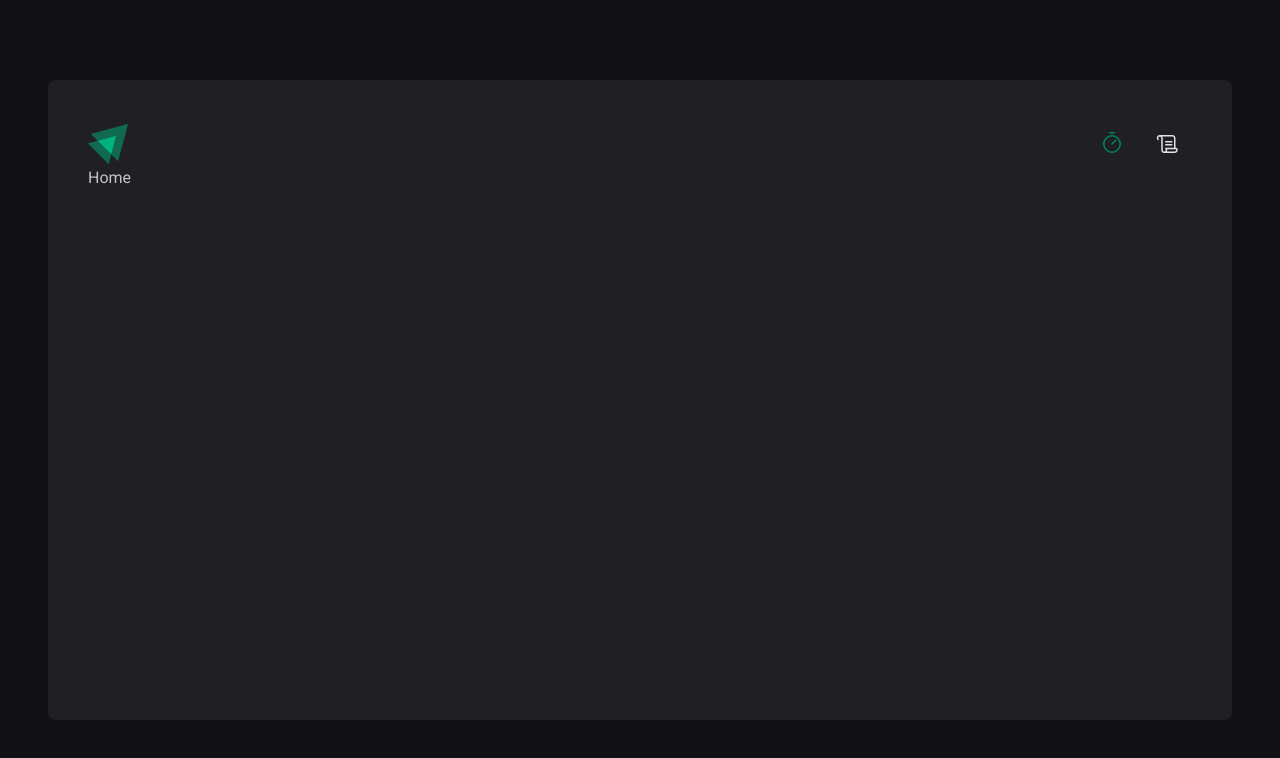
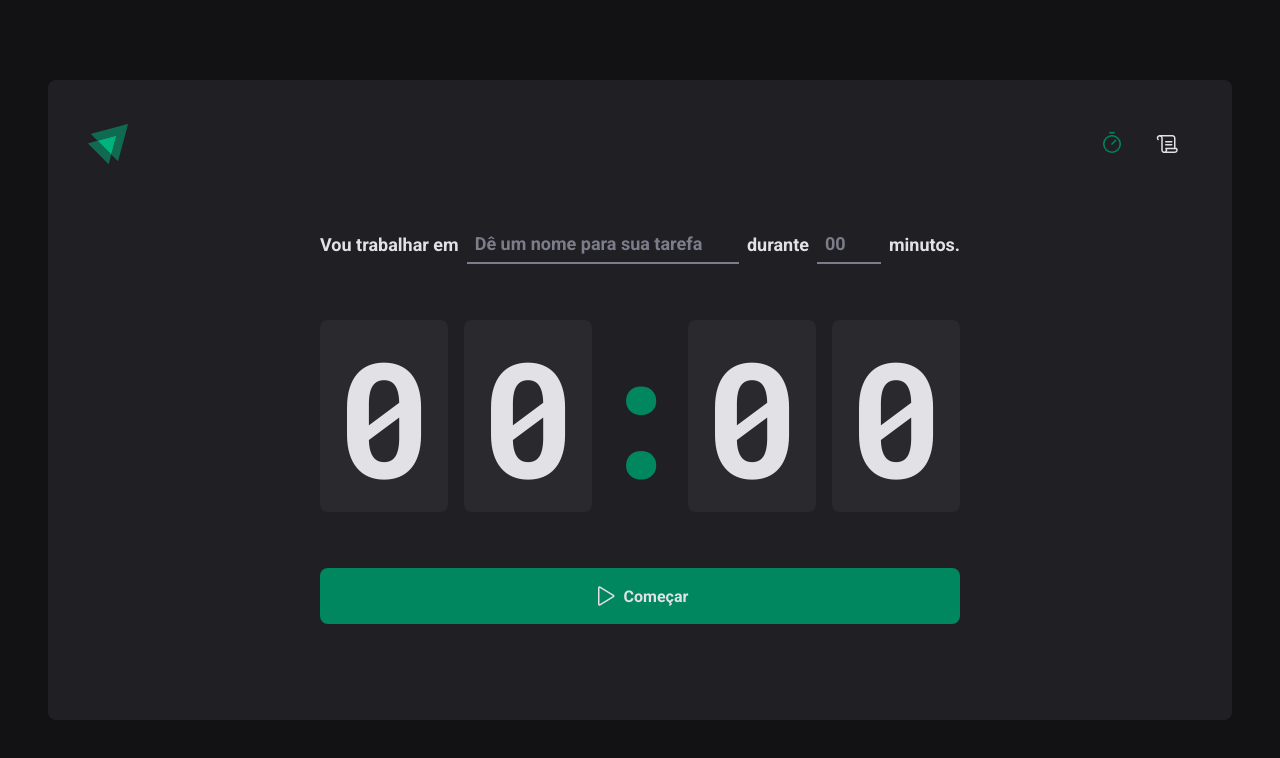
Before and after one commit to thiagoleite92/ignite-timer, a React (Vite) app: page / in a window 1280 px wide. Shown: the top 758 px of the page. Built offline with nearby package versions, Linux system fonts and the light colour scheme.

Commit message:
feat: home page

```diff
--- a/src/components/Button/index.tsx
+++ b/src/components/Button/index.tsx
@@ -1,4 +1,4 @@
-import { ButtonContainer, ButtonVariant } from './Button.styles'
+import { ButtonContainer, ButtonVariant } from './styles'
 interface ButtonProps {
   variant?: ButtonVariant
 }
--- a/src/components/Header/index.tsx
+++ b/src/components/Header/index.tsx
@@ -1,4 +1,4 @@
-import { HeaderContainer } from './header.styles'
+import { HeaderContainer } from './styles'
 
 import logoIgnite from '../../assets/logo-ignite.svg'
 import { Scroll, Timer } from 'phosphor-react'
--- a/src/pages/Home.tsx
+++ /dev/null
@@ -1,5 +0,0 @@
-import React from 'react'
-
-export const Home = () => {
-  return <div>Home</div>
-}
--- /dev/null
+++ b/src/pages/Home/index.tsx
@@ -0,0 +1,59 @@
+import { Play } from 'phosphor-react'
+import {
+  CountdownContainer,
+  FormContainer,
+  HomeContainer,
+  MinutesAmountInput,
+  Separator,
+  StartCountDownButton,
+  TaskInput,
+} from './styles'
+
+export const Home = () => {
+  return (
+    <HomeContainer>
+      <form>
+        <FormContainer>
+          <label htmlFor="task">Vou trabalhar em</label>
+          <TaskInput
+            id="task"
+            placeholder="Dê um nome para sua tarefa"
+            list="task-suggestions"
+          />
+
+          <datalist id="task-suggestions">
+            <option value="Projeto 1" />
+            <option value="Projeto 2" />
+            <option value="Projeto 3" />
+            <option value="Projeto 4" />
+          </datalist>
+
+          <label htmlFor="minutesAmount">durante</label>
+          <MinutesAmountInput
+            type="number"
+            id="minutesAmount"
+            placeholder="00"
+            step={5}
+            min={5}
+            max={60}
+          />
+
+          <span>minutos.</span>
+        </FormContainer>
+
+        <CountdownContainer>
+          <span>0</span>
+          <span>0</span>
+          <Separator>:</Separator>
+          <span>0</span>
+          <span>0</span>
+        </CountdownContainer>
+
+        <StartCountDownButton type="submit">
+          <Play size={24} />
+          Começar
+        </StartCountDownButton>
+      </form>
+    </HomeContainer>
+  )
+}
--- /dev/null
+++ b/src/pages/Home/styles.ts
@@ -0,0 +1,113 @@
+import styled from 'styled-components'
+
+export const HomeContainer = styled.main`
+  flex: 1;
+  display: flex;
+  flex-direction: column;
+  align-items: center;
+  justify-content: center;
+
+  form {
+    display: flex;
+    flex-direction: column;
+    align-items: center;
+    gap: 3.5rem;
+  }
+`
+
+export const FormContainer = styled.div`
+  width: 100%;
+  display: flex;
+  align-items: center;
+  justify-content: center;
+  gap: 0.5rem;
+  color: ${({ theme }) => theme['gray-100']};
+  font-size: 1.125rem;
+  font-weight: bold;
+  flex-wrap: wrap;
+`
+
+const BaseInput = styled.input`
+  background-color: transparent;
+  height: 2.5rem;
+  border: 0;
+  border-bottom: 2px solid ${({ theme }) => theme['gray-500']};
+  font-weight: bold;
+  font-size: 1.125rem;
+  padding: 0 0.5rem;
+  color: ${({ theme }) => theme['gray-100']};
+
+  ${({ theme }) => ({
+    '&:focus': {
+      boxShadow: 'none',
+      borderColor: theme['green-500'],
+    },
+    '&::placeholder': {
+      color: theme['gray-500'],
+    },
+  })}
+`
+
+export const TaskInput = styled(BaseInput)`
+  flex: 1;
+
+  &::-webkit-calendar-picker-indicator {
+    display: none !important;
+  }
+`
+
+export const MinutesAmountInput = styled(BaseInput)`
+  width: 4rem;
+`
+
+export const CountdownContainer = styled.div`
+  font-family: 'Roboto Mono', monospace;
+  font-size: 10rem;
+  line-height: 8rem;
+  color: ${({ theme }) => theme['gray-100']};
+
+  display: flex;
+  gap: 1rem;
+
+  span {
+    background-color: ${({ theme }) => theme['gray-700']};
+    padding: 2rem 1rem;
+    border-radius: 8px;
+  }
+`
+export const Separator = styled.div`
+  padding: 2rem 0;
+  color: ${({ theme }) => theme['green-500']};
+
+  width: 4rem;
+  overflow: hidden;
+  display: flex;
+  justify-content: center;
+`
+
+export const StartCountDownButton = styled.button`
+  width: 100%;
+  border: 0;
+  padding: 1rem;
+  border-radius: 8px;
+
+  display: flex;
+  align-items: center;
+  justify-content: center;
+  gap: 0.5rem;
+  font-weight: bold;
+
+  cursor: pointer;
+
+  ${({ theme }) => ({
+    backgroundColor: theme['green-500'],
+    color: theme['gray-100'],
+    '&:not(:disabled):hover': {
+      backgroundColor: theme['green-700'],
+    },
+    '&:disabled': {
+      cursor: 'not-allowed',
+      opacity: 0.7,
+    },
+  })}
+`
--- a/src/styles/global.ts
+++ b/src/styles/global.ts
@@ -17,6 +17,7 @@
       backgroundColor: theme['gray-900'],
       color: theme['gray-300'],
     })}
+    -webkit-font-smoothing: antialiased;
   }
 
   body, input, textarea, button {
```
Also changed, not shown: src/components/Button/styles.ts (renamed from src/components/Button/Button.styles.ts), src/components/Header/styles.ts (renamed from src/components/Header/header.styles.ts).
